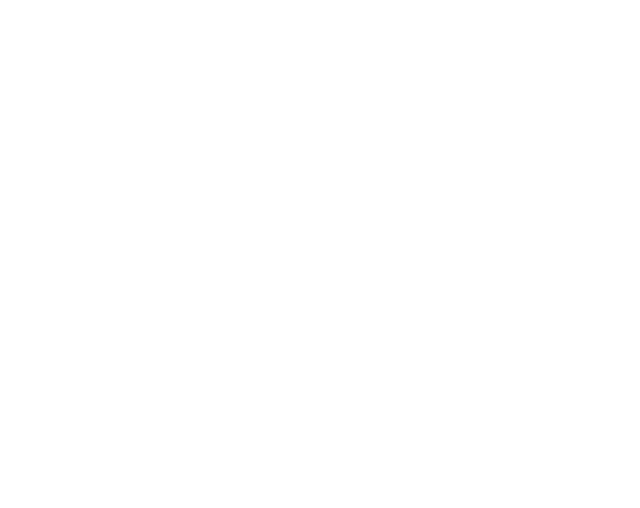
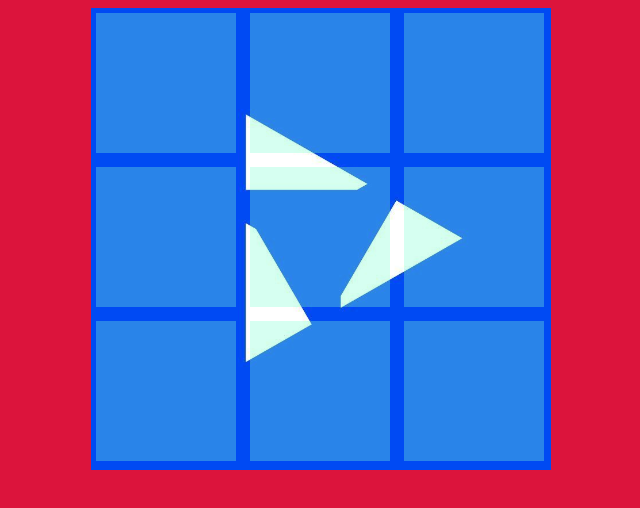
Before and after one commit to Waisburd/tateti-site, a plain HTML site: page index.html in a window 1280 px wide. Shown: the whole page, without its empty margins (319-959 px from the left). Drawn offline with Linux system fonts and the light colour scheme.

Commit message:
se agregan resources y files

```diff
--- a/index.html
+++ b/index.html
@@ -6,9 +6,24 @@
     <meta http-equiv="X-UA-Compatible" content="ie=edge">
     <script src="scripts/jquery-3.4.1.js"></script>
     <script src="scripts/script.js"></script>
+    <link rel="stylesheet" type="text/css" href="styles/style.css">
+
     <title>Document</title>
 </head>
 <body>
 
+    <div id="container">
+        <div id="tl" class="square"></div>
+        <div id="tc" class="square"></div>
+        <div id="tr" class="square"></div>
+        <div id="cl" class="square"></div>
+        <div id="cc" class="square"></div>
+        <div id="cr" class="square"></div>
+        <div id="bl" class="square"></div>
+        <div id="bc" class="square"></div>
+        <div id="br" class="square"></div>
+    </div>
+
+
 </body>
 </html>
--- a/scripts/script.js
+++ b/scripts/script.js
@@ -0,0 +1,28 @@
+$(document).ready(function(){
+    $('.square').click(function(event){
+        console.log('element touched: ' + event.target.id);
+
+        // $('#' + event.target.id).backgroundImage = "url('../resources/illuminati_white.png')";
+        // $('#' + event.target.id).attr('backgroundImage', '../resources/illuminati_white.png');
+
+    });
+
+
+
+    // .append($("<p class='ficha'>X</p>"));
+
+
+
+
+
+
+
+
+
+
+
+
+
+
+
+});
--- /dev/null
+++ b/styles/style.css
@@ -0,0 +1,46 @@
+.square{
+    width: 140px;
+    height: 140px;
+    background-color: rgba(127, 255, 212, 0.322);
+    display: inline-block;
+    margin: 5px;
+    /* align-content: center; */
+
+}
+
+.square:hover{
+    background-color: rgba(127, 255, 212, 0.8);
+    background-image: url('../resources/illuminati_white.png');
+    background-size: 100%;
+}
+
+.ficha{
+    /* background-color: blue; */
+    /* font-size: 80px; */
+    display: flexbox;
+    margin: auto;
+    width: 100%;
+
+}
+/* .ficha{
+    src: url('../resources/lagash_icon.jpeg');
+} */
+
+
+
+
+#container{
+    width: 460px;
+    background-image: url("../resources/lagash_icon.jpeg");
+    background-size: 460px;
+    margin: auto;
+}
+
+body{
+    background-color: crimson;
+}
+/* #tc{
+    position: relative;
+    left: 33%;
+    bottom: 33%;
+} */
```
Also changed, not shown: resources/illuminati_black.png (added), resources/illuminati_white.png (added), resources/lagash_icon.jpeg (added).
